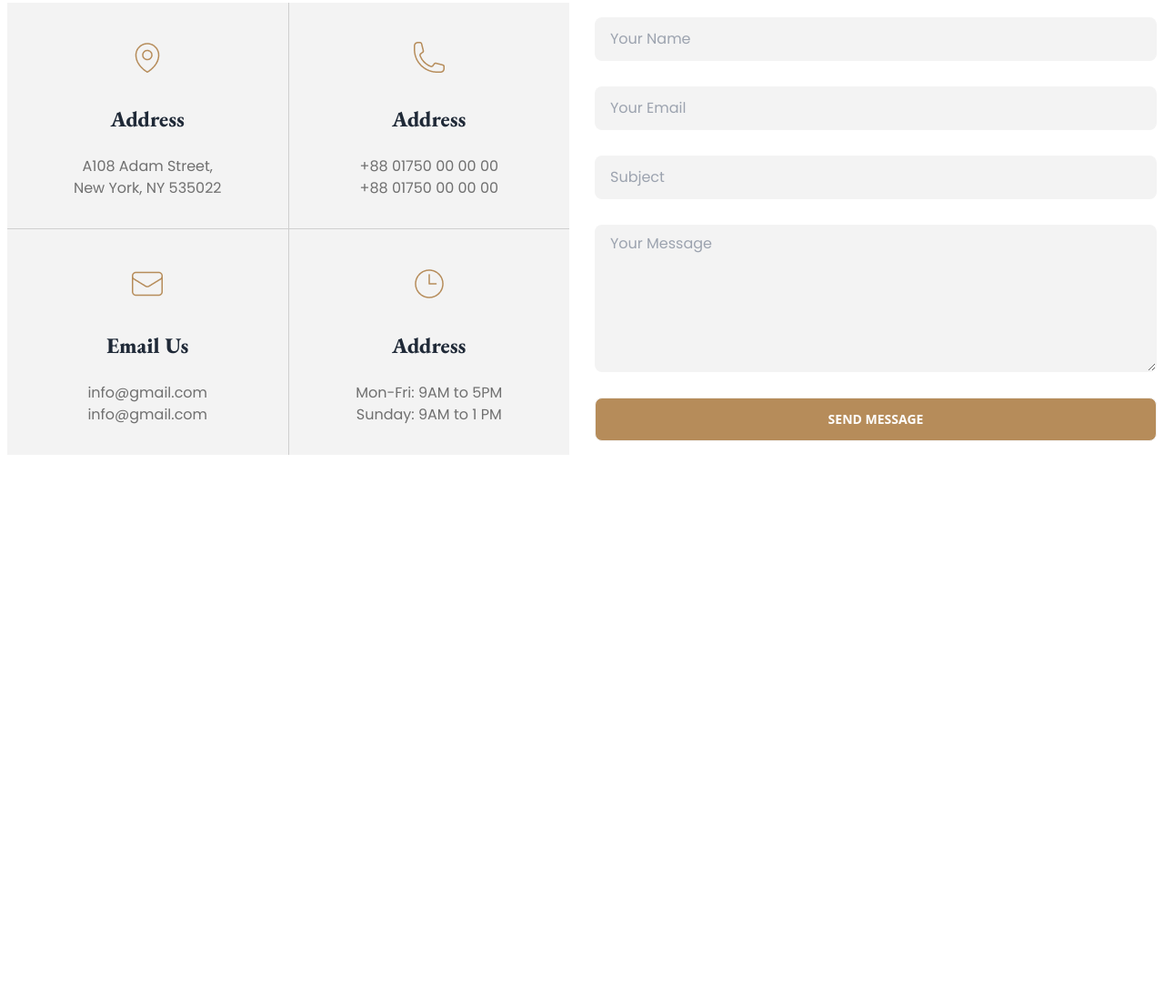
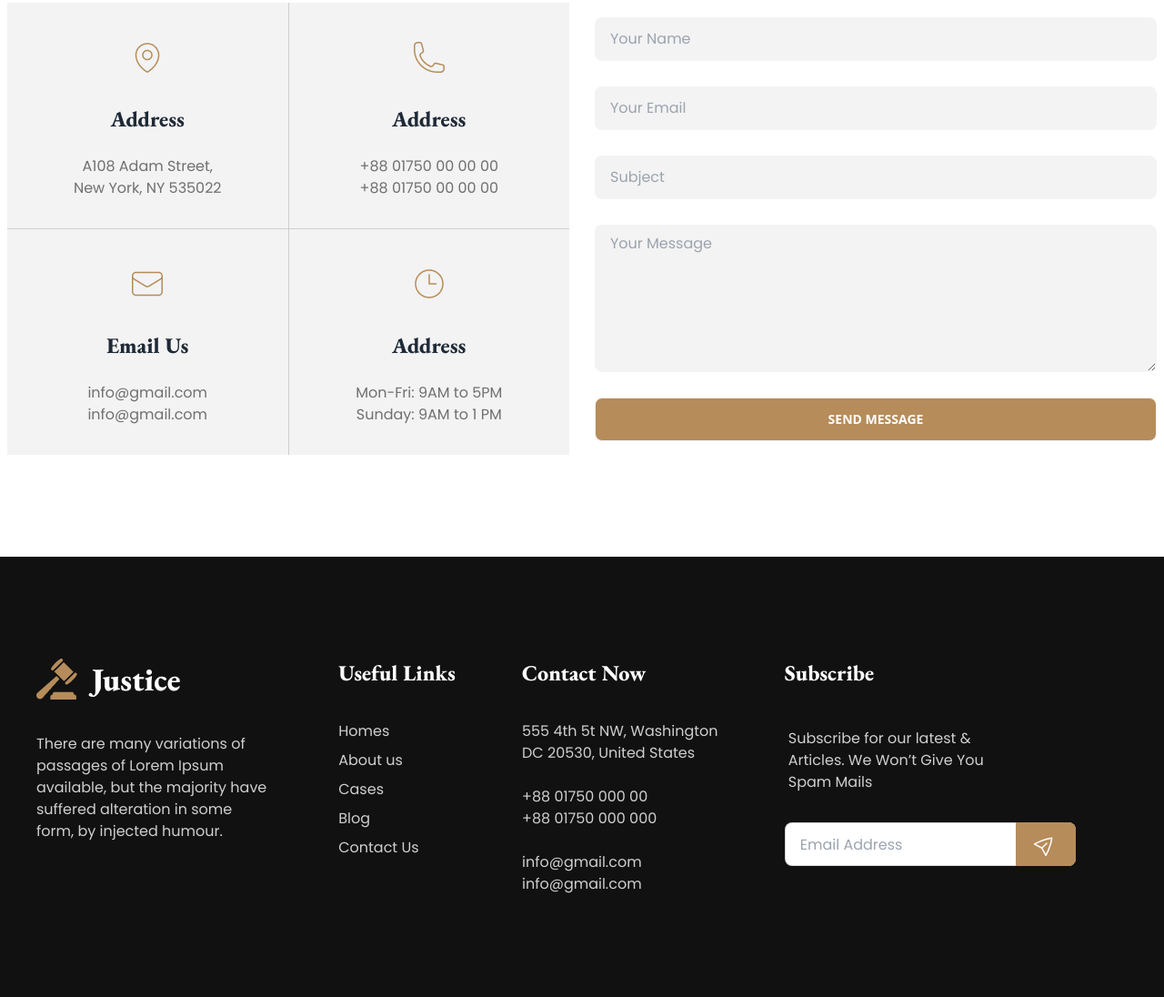
Before and after one commit to Mehedy-Tanvir/legal-solution, a plain HTML site: page index.html in a window 1280 px wide. Shown: the part 3898-4994 px from the top of the page at 91% size. Before the commit the page ends 4510 px from the top, so only its background shows below. Drawn offline with nearby package versions, Linux system fonts and the light colour scheme.

Commit message:
footer section added

```diff
--- a/index.html
+++ b/index.html
@@ -628,7 +628,7 @@
             humour.
           </p>
         </div>
-        <div class="flex flex-col md:flex-row lg:flex-row gap-7">
+        <div class="flex flex-row flex-col lg:flex-row gap-7">
           <div
             class="grid flex-1 grid-cols-1 md:grid-cols-2 lg:grid-cols-2 gap-px bg-[#CFCFCF]"
           >
@@ -737,6 +737,85 @@
       </section>
       <!-- contact section ends -->
     </main>
-    <footer></footer>
+    <!-- footer section starts -->
+    <footer class="p-10 bg-[#111] footer text-base-content lg:pt-28 lg:pb-28">
+      <div class="max-w-[259px]">
+        <span class="mb-7"><img src="./images/logo.png" alt="" /></span>
+        <p class="text-[#CFCFCF] text-base font-normal font-poppins">
+          There are many variations of passages of Lorem Ipsum available, but
+          the majority have suffered alteration in some form, by injected
+          humour.
+        </p>
+      </div>
+      <div>
+        <span class="text-2xl font-extrabold text-white font-eb-garamond mb-7"
+          >Useful Links</span
+        >
+        <a
+          class="link link-hover text-[#CFCFCF] font-poppins text-base font-normal"
+          >Homes</a
+        >
+        <a
+          class="link link-hover text-[#CFCFCF] font-poppins text-base font-normal"
+          >About us</a
+        >
+        <a
+          class="link link-hover text-[#CFCFCF] font-poppins text-base font-normal"
+          >Cases</a
+        >
+        <a
+          class="link link-hover text-[#CFCFCF] font-poppins text-base font-normal"
+          >Blog</a
+        >
+        <a
+          class="link link-hover text-[#CFCFCF] font-poppins text-base font-normal"
+          >Contact Us</a
+        >
+      </div>
+      <div>
+        <span class="text-2xl font-extrabold text-white font-eb-garamond mb-7"
+          >Contact Now</span
+        >
+        <a
+          class="link link-hover text-[#CFCFCF] font-poppins text-base font-normal mb-4"
+          >555 4th 5t NW, Washington <br />DC 20530, United States</a
+        >
+        <a
+          class="link link-hover text-[#CFCFCF] font-poppins text-base font-normal mb-4"
+          >+88 01750 000 00 <br />+88 01750 000 000</a
+        >
+        <a
+          class="link link-hover text-[#CFCFCF] font-poppins text-base font-normal"
+          >info@gmail.com <br />info@gmail.com</a
+        >
+      </div>
+      <div>
+        <span class="text-2xl font-extrabold text-white font-eb-garamond mb-7"
+          >Subscribe</span
+        >
+        <div class="form-control w-80">
+          <label class="label">
+            <p
+              class="text-[#CFCFCF] font-poppins text-base font-normal mb-6 max-w-[217px]"
+            >
+              Subscribe for our latest & Articles. We Won’t Give You Spam Mails
+            </p>
+          </label>
+          <div class="relative w-full">
+            <input
+              type="text"
+              placeholder="Email Address"
+              class="pr-16 text-base font-normal w-[200px] md:w-full input input-bordered font-poppins"
+            />
+            <button
+              class="absolute top-0 right-[100px] md:right-0 rounded-l-none btn bg-[#B68C5A] border-0"
+            >
+              <img src="./images/send.svg" alt="" />
+            </button>
+          </div>
+        </div>
+      </div>
+    </footer>
+    <!-- footer section ends -->
   </body>
 </html>
```
Also changed, not shown: images/send.svg (added).
